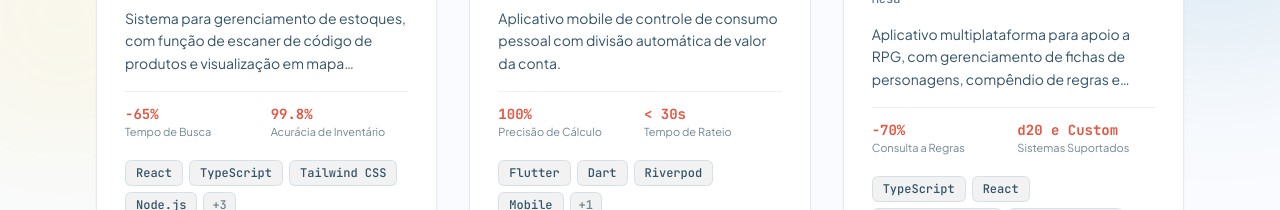
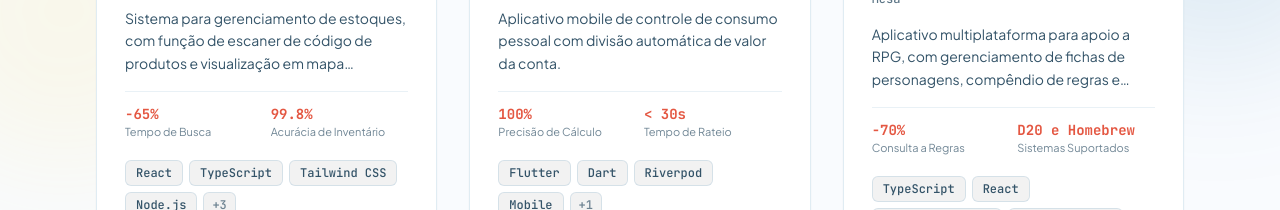
Before and after one commit to matheustsa/landing-page, a React (Vite) app: page / in a window 1280 px wide. Shown: the part 2140-2350 px from the top of the page. Built offline with nearby package versions, Linux system fonts and the light colour scheme.

Commit message:
fix: adjust project labels

```diff
--- a/src/components/ProjectDetailDrawer.tsx
+++ b/src/components/ProjectDetailDrawer.tsx
@@ -156,9 +156,9 @@ const ProjectImageCarousel: React.FC<ProjectImageCarouselProps> = ({ images, tit
           </>
         )}
 
-        {/* Dot Pagination (Bottom Center) */}
+        {/* Dot Pagination (Bottom Right) */}
         {total > 1 && (
-          <div className="absolute bottom-4 left-1/2 -translate-x-1/2 z-10 flex items-center gap-1.5 bg-black/50 backdrop-blur-md px-2.5 py-1.5 rounded-full border border-white/10">
+          <div className="absolute bottom-4 right-4 -translate-x-1/2 z-10 flex items-center gap-1.5 bg-black/50 backdrop-blur-md px-2.5 py-1.5 rounded-full border border-white/10">
             {images.map((_, idx) => (
               <button
                 key={idx}
--- a/src/data/portfolioData.ts
+++ b/src/data/portfolioData.ts
@@ -135,7 +135,7 @@ export const projects: Project[] = [
     image: 'assets/eu_square.jpeg',
     metrics: [
       { label: 'Consulta a Regras', value: '-70%' },
-      { label: 'Sistemas Suportados', value: 'd20 e Custom' },
+      { label: 'Sistemas Suportados', value: 'D20 e Homebrew' },
       { label: 'Disponibilidade', value: 'Offline' },
     ],
   },
```
